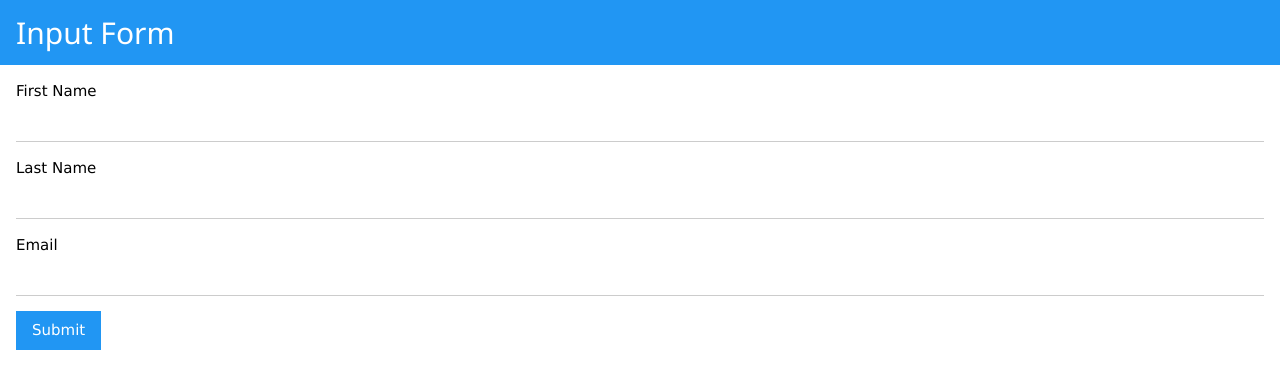
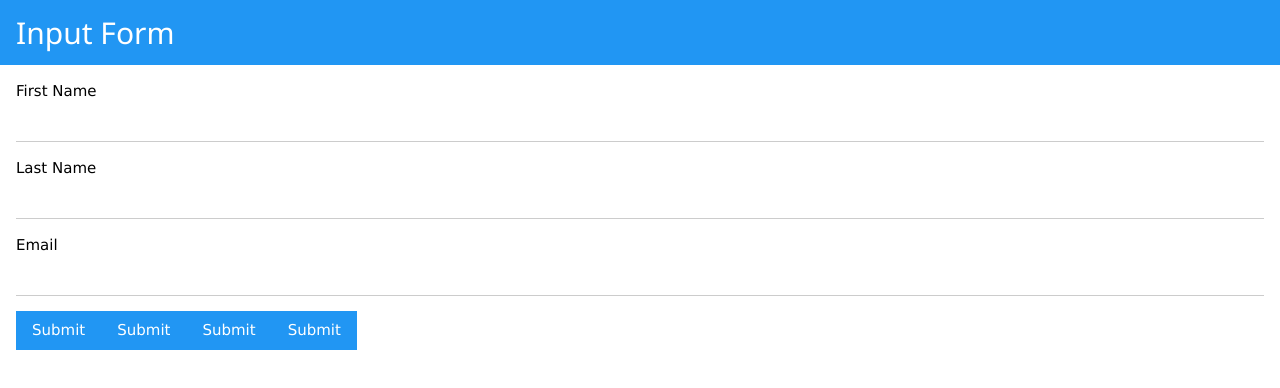
Before and after one commit to bbaral/Angular-mosh-tutorial, an Angular app: page / in a window 1280 px wide. Shown: the top 388 px of the page. Built offline with nearby package versions, Linux system fonts and the light colour scheme.

Commit message:
somehitng

```diff
--- a/src/app/app.component.html
+++ b/src/app/app.component.html
@@ -17,5 +17,8 @@
   </p>
   <p>
     <button class="w3-button w3-blue">Submit</button>
+    <button class="w3-button w3-blue">Submit</button>
+    <button class="w3-button w3-blue">Submit</button>
+    <button class="w3-button w3-blue">Submit</button>
   </p>
 </form>
```
